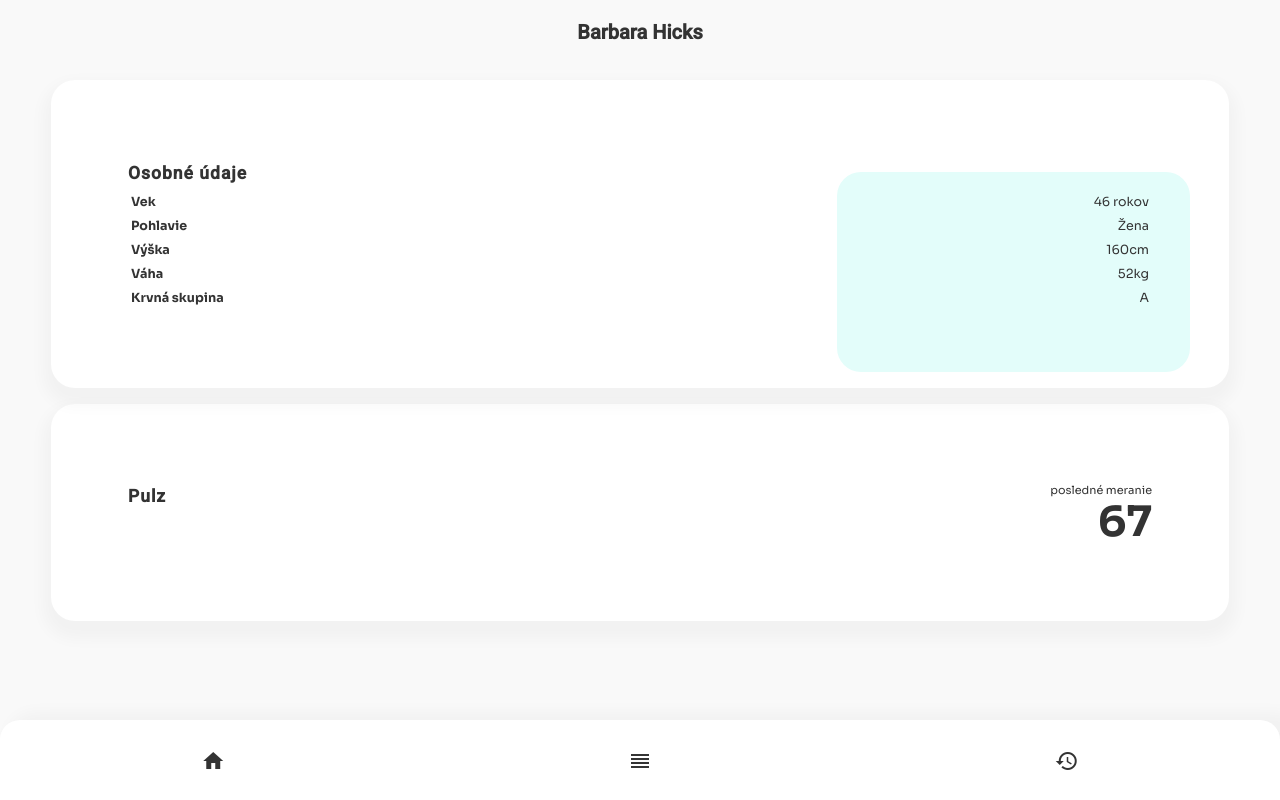
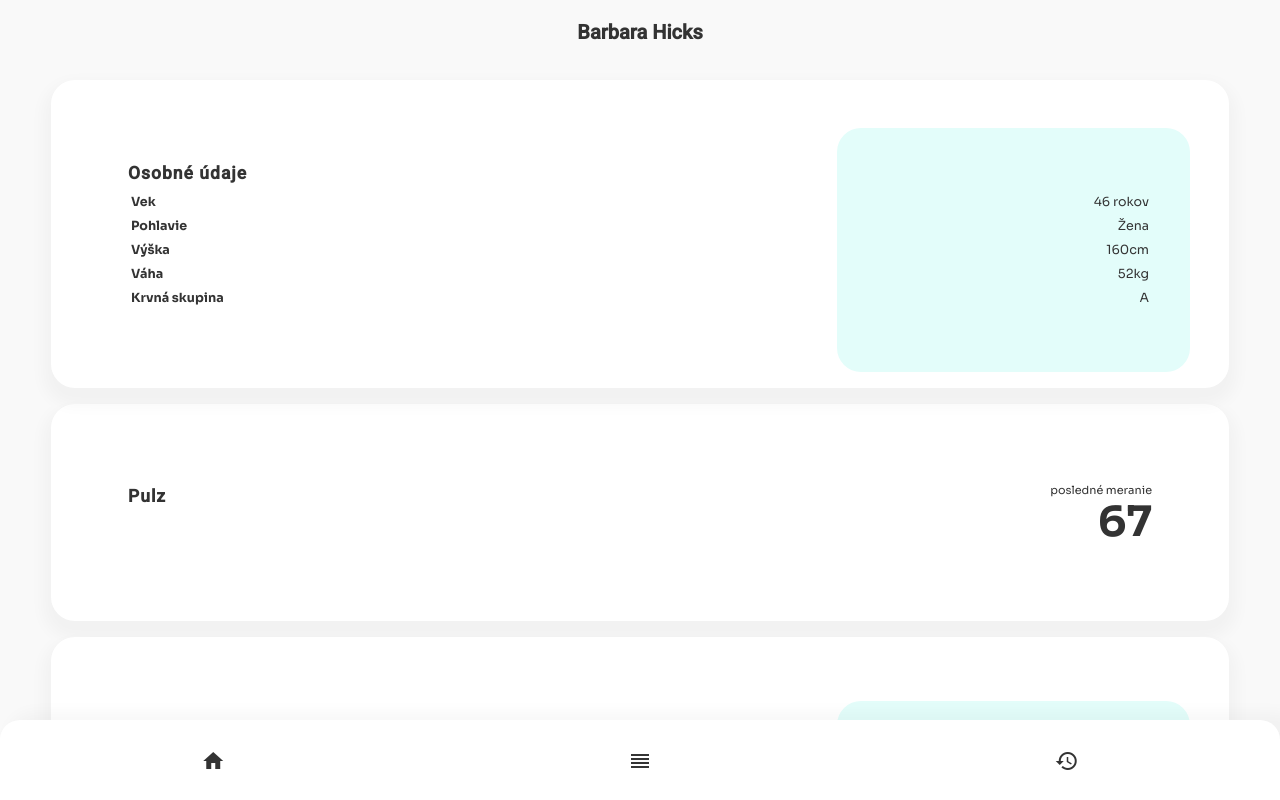
Before and after one commit to jozef-sabo/healthino, an Angular app in the folder ClientApp/: page /details in a window 1280 px wide. Built offline with nearby package versions, Linux system fonts and the light colour scheme.

Commit message:
Details Page Updated

```diff
--- a/ClientApp/src/app/components/bottom-navigation/bottom-navigation.component.sass
+++ b/ClientApp/src/app/components/bottom-navigation/bottom-navigation.component.sass
@@ -1,3 +1,5 @@
+$accent_color : #E3FDFA
+
 #bottom_navigation_container
     display: grid
     grid-auto-flow: column
@@ -11,8 +13,11 @@
     border-radius: 20px 20px 0 0
     box-shadow: 15px 0 15px 8px rgb(0 0 0 / 3%)
     background-color: #FFFFFF
+    z-index: 3
     button
         border-radius: 30px
         height: 75%
         width: 75%
         background-color: rgba(0,0,0,0)
+    .selected
+        background-color: $accent_color
--- a/ClientApp/src/app/components/departments/departments.component.sass
+++ b/ClientApp/src/app/components/departments/departments.component.sass
@@ -10,6 +10,7 @@
         display: flex
         align-items: center
         flex-direction: column
+        margin-bottom: 12vh
         .department
             display: flex
             flex-direction: row
--- a/ClientApp/src/app/components/details/details.component.html
+++ b/ClientApp/src/app/components/details/details.component.html
@@ -23,5 +23,18 @@
                 <p id="pulse_data_pulse">67</p>
             </div>
         </div>
+        <div id="temperatures" class="card">
+            <div class="highlight"></div>
+            <h2>Telesná Teplota</h2>
+            <div class="temperatures_day" *ngFor="let day of ['Pondelok','Nedela','Sobota']">
+                <h4>{{day}}</h4>
+                <table>
+                    <tr><td>14:00</td><td>36.5 °C</td></tr>
+                    <tr><td>12:00</td><td>37.0 °C</td></tr>
+                    <tr><td>10:00</td><td>38.1 °C</td></tr>
+                    <tr><td>8:00</td><td>37.2 °C</td></tr>
+                </table>
+            </div>
+        </div>
     </div>
 </div>
--- a/ClientApp/src/app/components/details/details.component.sass
+++ b/ClientApp/src/app/components/details/details.component.sass
@@ -1,3 +1,5 @@
+$accent_color : #E3FDFA
+
 #details_container
     display: grid
     height: 100vh
@@ -10,6 +12,7 @@
     justify-items: center
     .page_title
         grid-area: title
+
     #details
         display: grid
         grid-auto-flow: row
@@ -30,6 +33,7 @@
         #personal_information
             display: grid
             grid-auto-flow: row
+            grid-template-rows: 4vh
             position: relative
             table
                 z-index: 2
@@ -41,16 +45,15 @@
                     font-size: 0.9em
             .highlight
                 position: absolute
-                height: 65%
+                height: calc( 100% - 8vh )
                 width: 30%
                 margin-right: 3vw
                 margin-bottom: 2vh
                 border-radius: 24px
-                background-color: #E3FDFA
+                background-color: $accent_color
                 align-self: flex-end
                 justify-self: right
                 z-index: 1
-
 
         #pulse
             display: grid
@@ -68,3 +71,41 @@
                 #pulse_data_pulse
                     font-size: 3em
                     font-weight: 700
+
+        #temperatures
+            display: grid
+            grid-auto-flow: row
+            grid-template-rows: 4vh
+            position: relative
+            margin-bottom: 12vh
+            .highlight
+                    position: absolute
+                    height: calc( 100% - 10vh )
+                    width: 30%
+                    margin-right: 3vw
+                    margin-bottom: 2vh
+                    border-radius: 24px
+                    background-color: $accent_color
+                    align-self: flex-end
+                    justify-self: right
+                    z-index: 1
+            .temperatures_day
+                width: 100%
+                border-bottom: 1px solid #CCCCCC
+                margin-top: 1vh
+                z-index: 2
+                h4
+                    margin-bottom: 0
+                    font-size: 1em
+                    font-weight: 700
+                    letter-spacing: 1px
+                table
+                    width: 100%
+                    margin-bottom: 0
+                    font-size: 0.9em
+                    td:nth-of-type(2n+1)
+                        text-align: start
+                    td:nth-of-type(2n)
+                        text-align: end
+            .temperatures_day:last-of-type
+                border-bottom: none
--- a/ClientApp/src/app/components/patients/patients.component.sass
+++ b/ClientApp/src/app/components/patients/patients.component.sass
@@ -13,6 +13,7 @@
         flex-direction: column
         overflow-y: scroll
         align-items: center
+        margin-bottom: 12vh
         .patient
             height: 8vh
             width: 90vw
--- a/ClientApp/src/styles.sass
+++ b/ClientApp/src/styles.sass
@@ -4,6 +4,8 @@
     color: #333333
 body
     background-color: #F9F9F9
+    height: 100vh
+    width: 100vw
 .page_title
         text-align: center
         align-self: center
```
